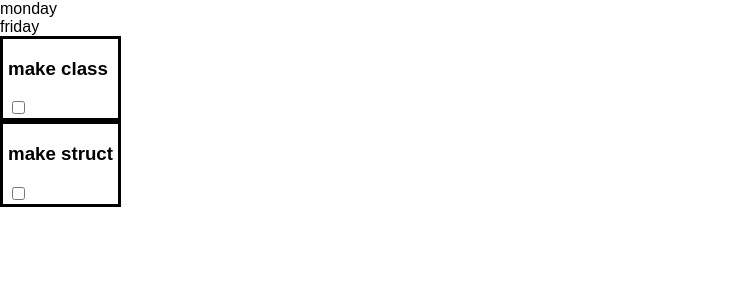
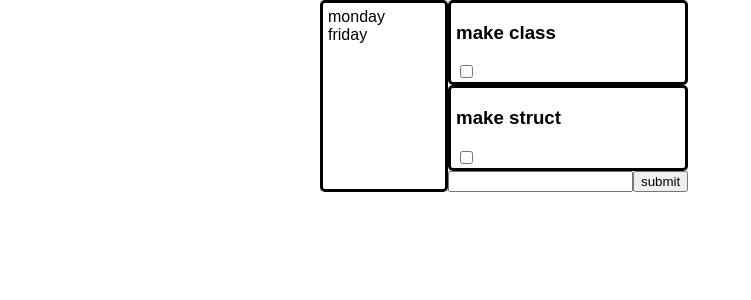
Before and after one commit to sashakorkots/my-app, a React (Create React App) app: page / in a window 1280 px wide. Shown: the top 300 px of the page, without its empty margins (0-751 px from the left). Built offline with nearby package versions, Linux system fonts and the light colour scheme.

Commit message:
create sidebar and form for new task

```diff
--- a/src/App.css
+++ b/src/App.css
@@ -1,7 +1,30 @@
+*, *:before, *:after {
+  -webkit-box-sizing: border-box;
+  -moz-box-sizing: border-box;
+  box-sizing: border-box;
+}
 body {
   margin: 0;
   padding: 0;
   font-family: sans-serif;
-  display: flex;
 
 }
+.App {
+  width: 50%;
+  margin: 0 auto;
+  display: flex;
+  flex-direction: row;
+}
+.task {
+  border: 3px solid black;
+  padding: 0 5px;
+  border-radius: 5px;
+}
+
+#list-sidebar {
+
+  width: 20%;
+  padding: 5px;
+  border: 3px solid black;
+  border-radius: 5px;
+}
--- a/src/App.js
+++ b/src/App.js
@@ -3,6 +3,7 @@ import './App.css';
 import { render } from '@testing-library/react';
 import TodoListSidebar from './components/TodoListSidebar';
 import ListTasks from './components/ListTasks';
+import NewTaskForm from './components/NewTaskForm';
 
 class App extends Component {
   lists = [
@@ -26,13 +27,19 @@ class App extends Component {
       'title' : 'make struct'
     }
   ]
+  newTask = (task) => {
+    console.log(task)
+  }
+
 
   render() {
     return (
       <div className="App">
         <TodoListSidebar lists={this.lists}/>
-        <ListTasks tasks={this.tasks}/>
-
+        <div>
+          <ListTasks tasks={this.tasks}/>
+          <NewTaskForm onSubmit={this.newTask}/>
+        </div>
       </div>
     );
   }
--- a/src/components/NewTaskForm.js
+++ b/src/components/NewTaskForm.js
@@ -0,0 +1,20 @@
+import React, { Component } from 'react'
+
+class NewTaskForm extends Component {
+    onSubmitHandler = (event) => {
+        event.preventDefault()
+        this.props.onSubmit({
+            body : 'dkjshfkjdsa'
+        })
+    }
+    render() {
+        return (
+            <form id="new-task-form" onSubmit={this.onSubmitHandler}>
+                <input type="text" name="title" />
+                <button type="submit">submit</button>
+            </form>
+        )
+    }
+}
+
+export default NewTaskForm
--- a/src/components/TodoListSidebar.js
+++ b/src/components/TodoListSidebar.js
@@ -3,7 +3,7 @@ import TodoList from './TodoList'
 
 const TodoListSidebar = (props) => {
     return (
-        <div>
+        <div id='list-sidebar'>
             {
                 props.lists.map((l, i) => <TodoList key={i} todoList={l}/>)
             }
--- a/src/index.css
+++ b/src/index.css
@@ -11,8 +11,3 @@ code {
   font-family: source-code-pro, Menlo, Monaco, Consolas, 'Courier New',
     monospace;
 }
-
-.task {
-  border: 3px solid black;
-  padding: 0 5px;
-}
```
